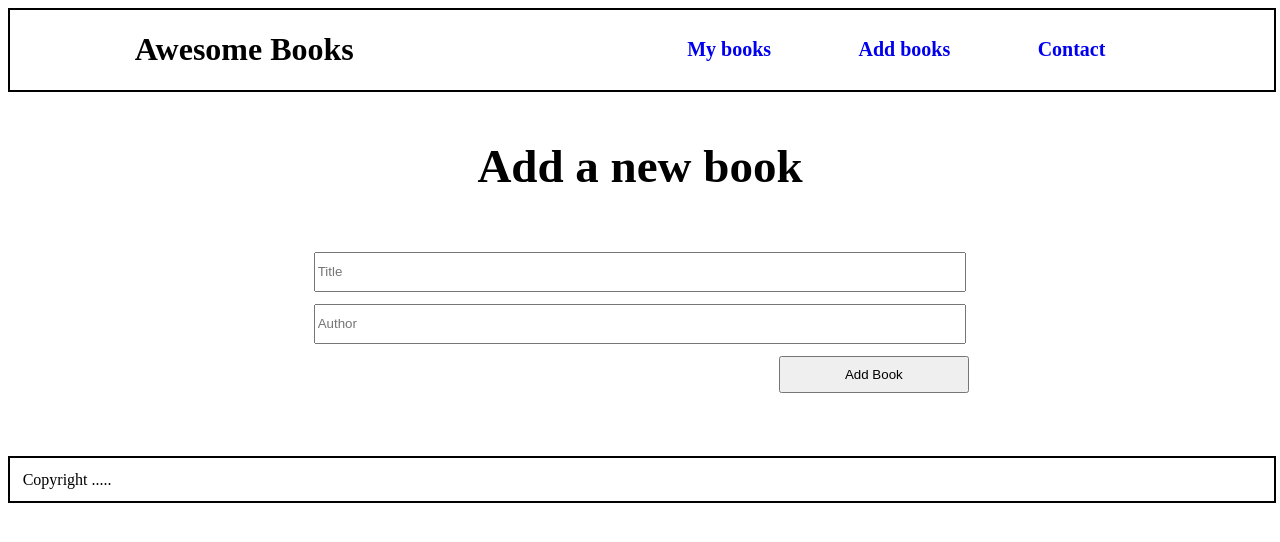
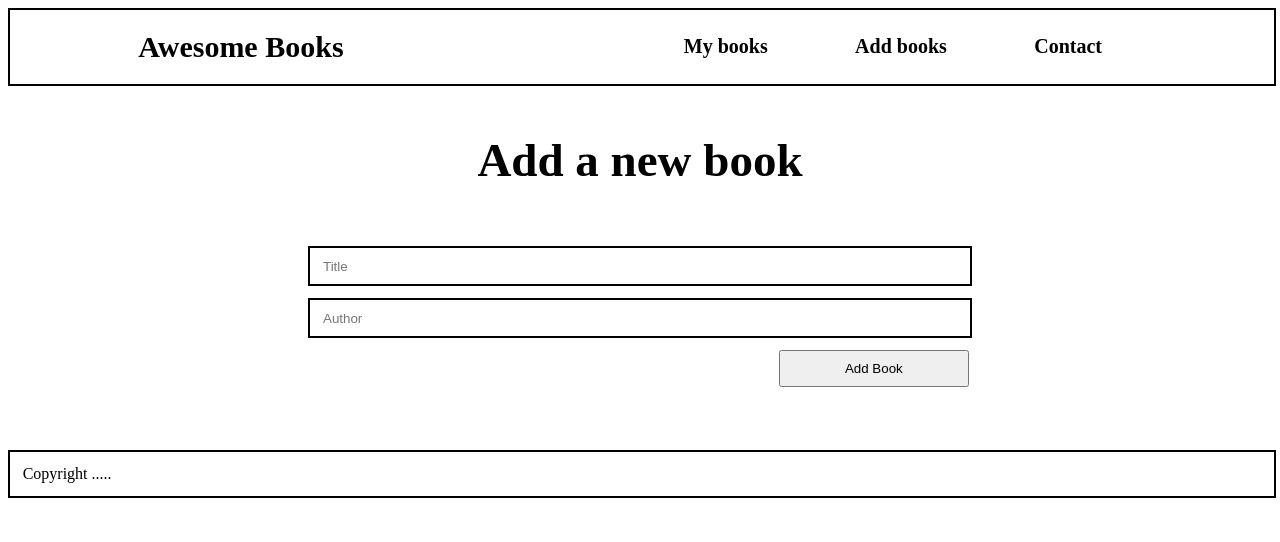
Before and after one commit to StevenWafeek/Awesome-books, a website: page index.html in a window 1280 px wide. Both pictures are taken after a click on the link "Add books". Drawn offline with Linux system fonts and the light colour scheme.

Commit message:
Update styles

```diff
--- a/style.css
+++ b/style.css
@@ -15,6 +15,10 @@ body {
   border: 2px solid;
 }
 
+h1 {
+  font-size: 30px;
+}
+
 #header ul {
   width: 40%;
   display: flex;
@@ -25,6 +29,12 @@ body {
   text-decoration: none;
   font-size: 20px;
   font-weight: 700;
+  color: black;
+  border-bottom: 1px solid transparent;
+}
+
+#header ul a:hover {
+  border-bottom: 1px solid black;
 }
 
 #contact {
@@ -56,17 +66,26 @@ body {
 #title {
   width: 51%;
   height: 34px;
+  border: 2px solid;
+  padding-left: 1%;
 }
 
 #author {
   width: 51%;
   height: 34px;
+  border: 2px solid;
+  padding-left: 1%;
 }
 
 #add {
   margin-left: 37%;
   width: 15%;
   height: 37px;
+}
+
+#add:hover {
+  background-color: black;
+  color: white;
 }
 
 #book-list {
```
